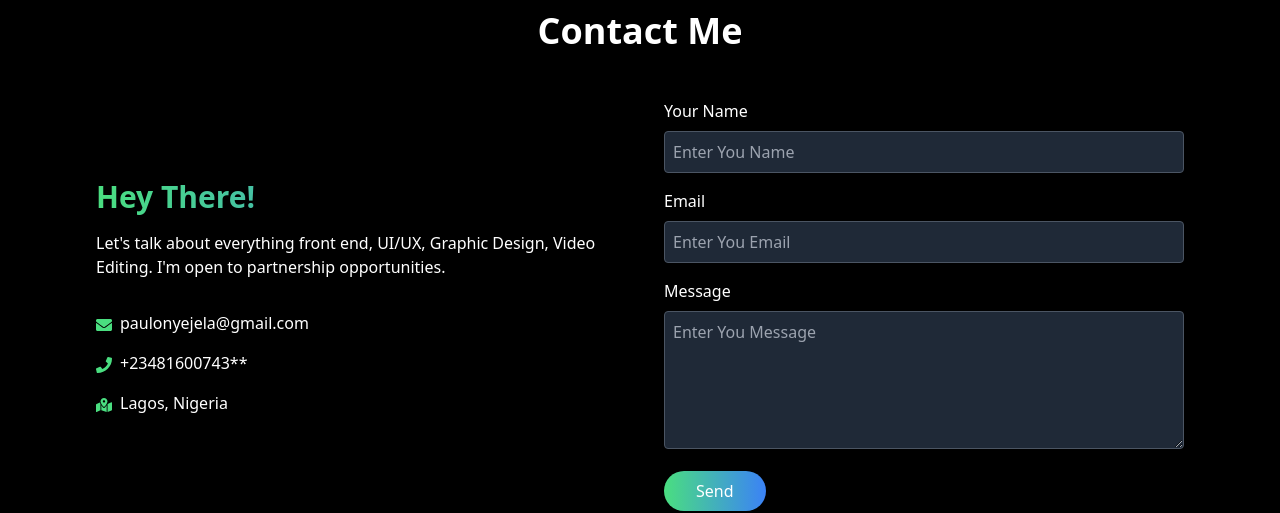
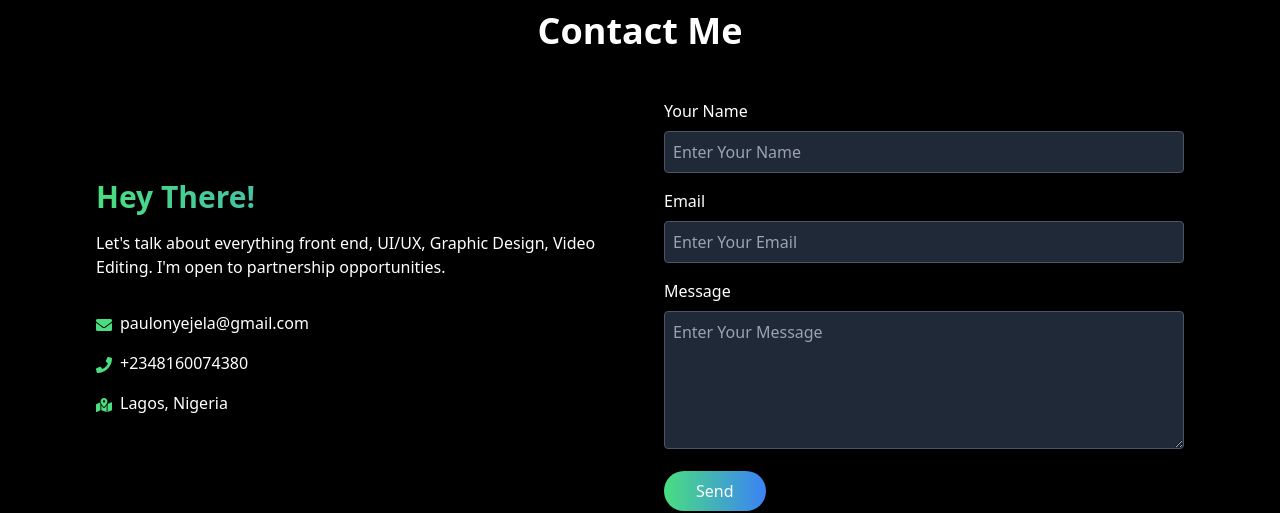
Before and after one commit to PaulOnyejela/Personal_Portfolio, a React (Vite) app: page / in a window 1280 px wide. Shown: the part 2579-3092 px from the top of the page. Built offline with nearby package versions, Linux system fonts and the light colour scheme.

Commit message:
adding the handleSubmit function

```diff
--- a/src/components/Contact.jsx
+++ b/src/components/Contact.jsx
@@ -2,6 +2,12 @@ import React from 'react'
 import { FaEnvelope, FaMapMarkedAlt, FaPhone } from 'react-icons/fa'
 
 const Contact = () => {
+  // Function to handle form submission and display a prompt
+  const handleSubmit = (event) => {
+    event.preventDefault(); // Prevents the form from actually submitting and refreshing the page
+    alert("Your message has been sent!"); // Show an alert when the button is clicked
+  }
+
   return (
     <div className="bg-black text-white py-20" id="contact">
       <div className="container mx-auto px-8 md:px-16 lg:px-24">
@@ -19,7 +25,7 @@ const Contact = () => {
             </div>
             <div className='mb-4'>
                 <FaPhone className='inline-block text-green-400 mr-2'></FaPhone>
-                <span>+23481600743**</span>
+                <span>+2348160074380</span>
             </div>
             <div className='mb-4'>
                 <FaMapMarkedAlt className='inline-block text-green-400 mr-2'></FaMapMarkedAlt>
@@ -33,25 +39,32 @@ const Contact = () => {
                     <input type="text"
                     className='w-full p-2 rounded bg-gray-800 border border-gray-600 focus:outline-none
                     focus:border-green-400'
-                    placeholder='Enter You Name'/>
+                    placeholder='Enter Your Name'/>
                 </div>
                 <div>
-                    <label htmlFor="emial" className='block mb-2'>Email</label>
+                    <label htmlFor="email" className='block mb-2'>Email</label>
                     <input type="text"
                     className='w-full p-2 rounded bg-gray-800 border border-gray-600 focus:outline-none
                     focus:border-green-400'
-                    placeholder='Enter You Email'/>
+                    placeholder='Enter Your Email'/>
                 </div>
                 <div>
                     <label htmlFor="message" className='block mb-2'>Message</label>
-                    <textarea type="text"
+                    <textarea
                     className='w-full p-2 rounded bg-gray-800 border border-gray-600 focus:outline-none
                     focus:border-green-400'
                     rows="5"
-                    placeholder='Enter You Message'/>
+                    placeholder='Enter Your Message'/>
                 </div>
-                <button className='bg-gradient-to-r from-green-400 to-blue-500 text-white hidden md:inline
-            transform transition-transform duration-300 hover:scale-105 px-8 py-2 rounded-full'>Send</button>
+                {/* Updated button to trigger the handleSubmit function */}
+                <button
+                  type="button"
+                  className='bg-gradient-to-r from-green-400 to-blue-500 text-white hidden md:inline
+                  transform transition-transform duration-300 hover:scale-105 px-8 py-2 rounded-full'
+                  onClick={handleSubmit} // Adding onClick event handler
+                >
+                  Send
+                </button>
             </form>
           </div>
         </div>
```
